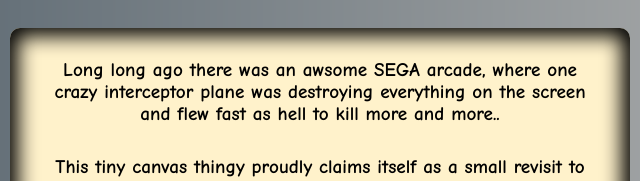
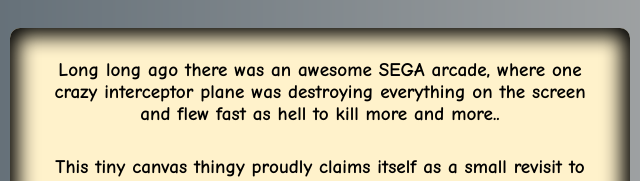
Before and after one commit to NickoMas/Little-After-Burner, a plain HTML site: page index.html in a window 1280 px wide. Shown: the part 317-498 px from the top of the page, 617-1257 px from the left. Drawn offline with Linux system fonts and the light colour scheme.

Commit message:
works/game/text fix

```diff
--- a/index.html
+++ b/index.html
@@ -20,7 +20,7 @@
 				</div>
 			</header>
 			<article>
-				<p>Long long ago there was an awsome SEGA arcade, where one crazy interceptor plane was destroying everything on the screen and flew fast as hell to kill more and more..</p>
+				<p>Long long ago there was an awesome SEGA arcade, where one crazy interceptor plane was destroying everything on the screen and flew fast as hell to kill more and more..</p>
 				<p>This tiny canvas thingy proudly claims itself as a small revisit to After Burner game to feel again that smell of nozzle fire and missiles smoke.</p>
 				<p>CONTROLS : &#x2190 &#x2192 &#x2193 &#x2191</p>
 				<p>FIRE : SPACE</p>
```
